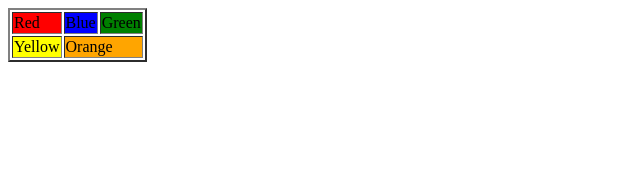
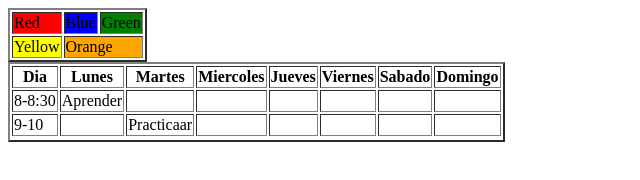
Before and after one commit to ArielMakerLabPy/sololearn, a website: page index.html in a window 1280 px wide. Shown: the whole page, without its empty margins (0-640 px from the left). Drawn offline with Linux system fonts and the light colour scheme.

Commit message:
Siguiendo con HTML

```diff
--- a/index.html
+++ b/index.html
@@ -4,9 +4,11 @@
 	<title>
 		Sololearn - Aprendiendo
 	</title>
+	<link rel="stylesheet" href="https://fonts.googleapis.com/css?family=Handlee">
 </head>
 
 <body>
+	<div class="section>">
 		<table border="2">
 			<tr>
 				<td bgcolor="red">Red</td>
@@ -18,8 +20,42 @@
 				<td colspan="2" bgcolor="orange">Orange</td>
 			</tr>
 		</table>
+		<table border="2">
+			<tr>
+				<th>Dia</th>
+				<th>Lunes</th>
+				<th>Martes</th>
+				<th>Miercoles</th>
+				<th>Jueves</th>
+				<th>Viernes</th>
+				<th>Sabado</th>
+				<th>Domingo</th>
+			</tr>
+			<tr>
+				<td>8-8:30</td>
+				<td class="selected">Aprender</td>
+				<td></td>
+				<td></td>
+				<td></td>
+				<td></td>
+				<td></td>
+				<td></td>
+			</tr>
+			<tr>
+				<td>9-10</td>
+				<td></td>
+				<td class="selected">Practicaar</td>
+				<td></td>
+				<td></td>
+				<td></td>
+				<td></td>
+				<td></td>
+			</tr>
+			<tr>
 
-
+			</tr>
+		</table>
+	</div>
 	<div id="app"></div>
 </body>
 
--- a/index.js
+++ b/index.js
@@ -3,5 +3,5 @@ import "./style.css";
 
 // Write Javascript code!
 const appDiv = document.getElementById("app");
-appDiv.innerHTML = `<h1>Realizamos una página web<br /> - <br /><strong> By Ariel</strong></h1>
-<h2>FIN</h2>`;
+appDiv.innerHTML = `<h5>Realizamos una página web<br /> - <br /><strong> By Ariel</strong></h5>
+<h6>FIN</h6>`;
```
Lines whose indentation alone changed are shown as unchanged.
